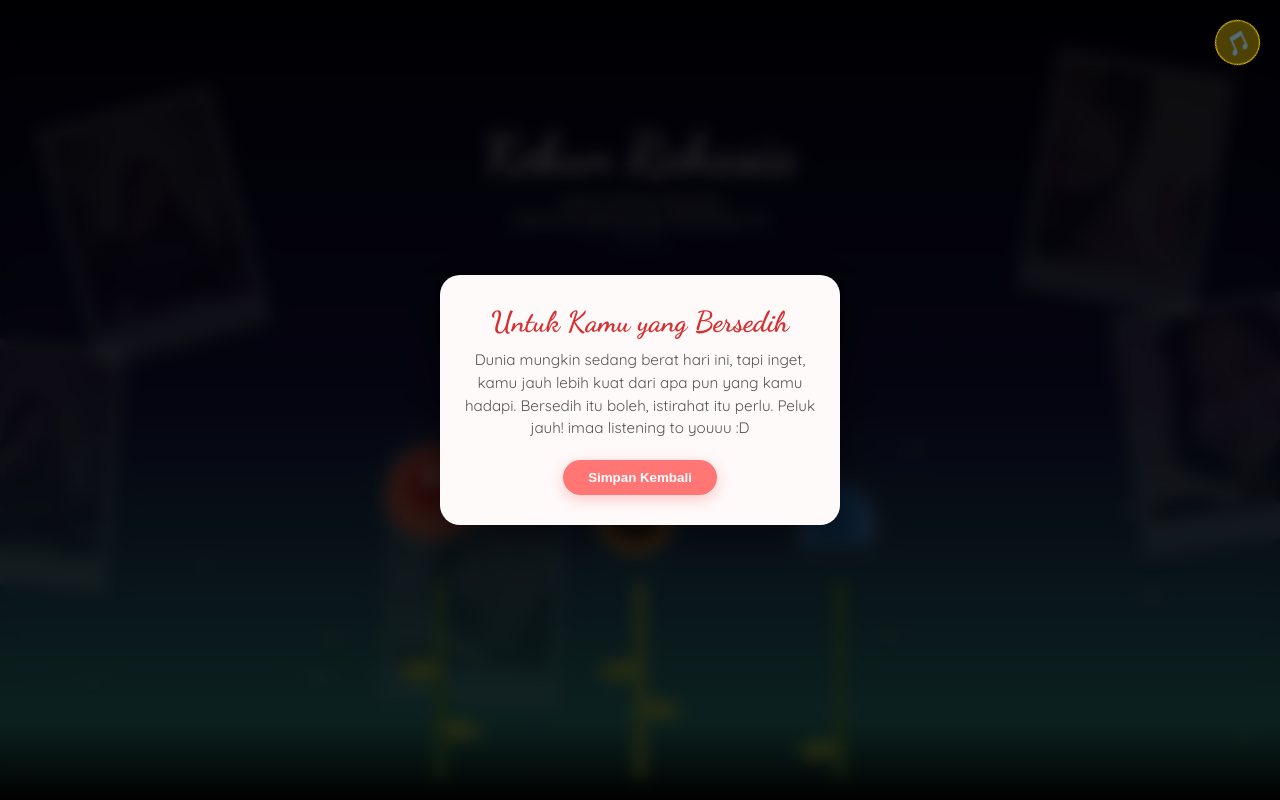
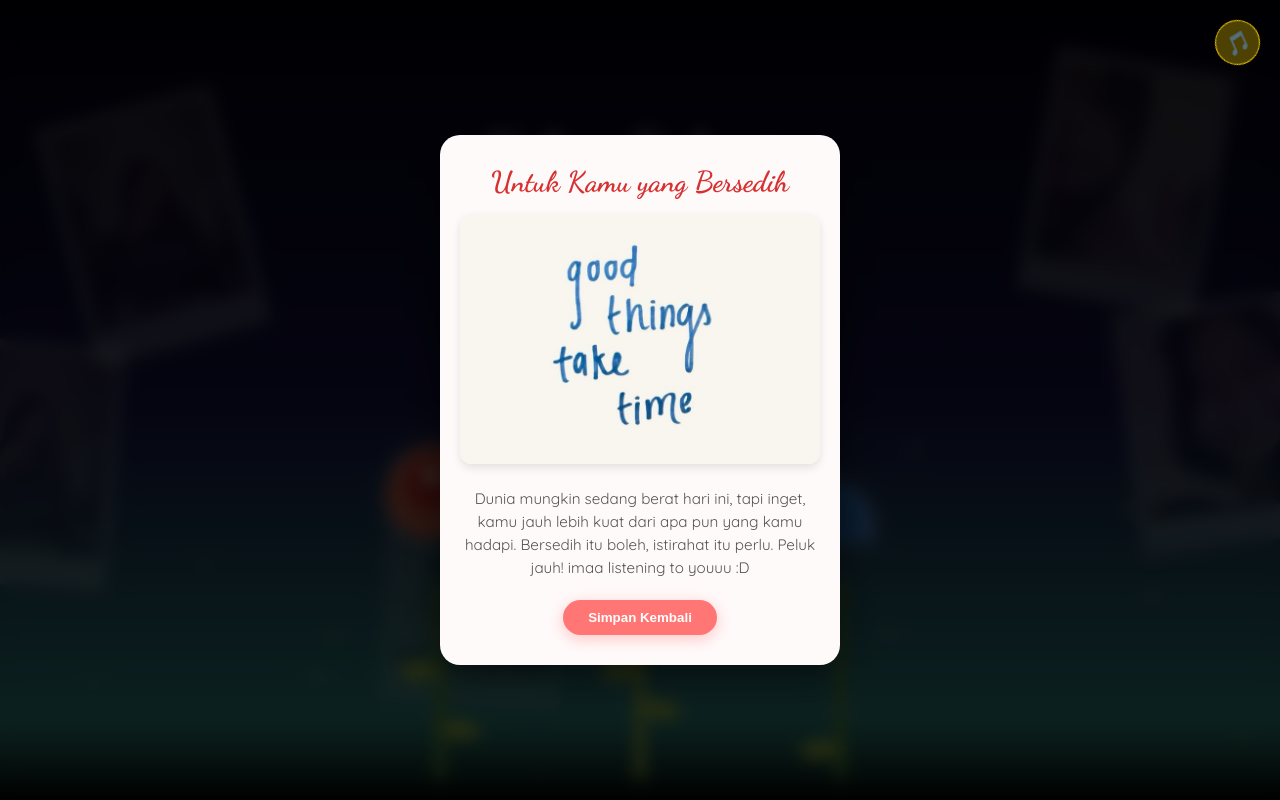
Before and after one commit to Thaakie/TamanBungaGendis, a plain HTML site: page index.html in a window 1280 px wide. Both pictures are taken after a click on the element "Lagi Sedih?". Drawn offline with Linux system fonts and the light colour scheme.

Commit message:
Image New

```diff
--- a/script.js
+++ b/script.js
@@ -1,24 +1,38 @@
+// --- 1. DATA PESAN & GAMBAR (Update di sini) ---
 const letters = {
   sad: {
     title: "Untuk Kamu yang Bersedih",
+    // GANTI link di bawah dengan link gambarmu sendiri
+    image: "assets/ANOTHER.jpg",
     text: "Dunia mungkin sedang berat hari ini, tapi inget, kamu jauh lebih kuat dari apa pun yang kamu hadapi. \n\nBersedih itu boleh, istirahat itu perlu. Peluk jauh! imaa listening to youuu :D",
   },
   happy: {
     title: "Yey! Kamu Senang!",
+    // GANTI link di bawah dengan link gambarmu sendiri
+    image: "assets/ME.jpg",
     text: "Tuhh kan, kalo lagi senang, senyumnya manis banget! hehe. \n\nSimpan energi positif ini baik-baik ya, semoga hari esok juga seindah hari ini. Keep shining kamuu! :p",
   },
   miss: {
     title: "Obat Rindu",
+    // GANTI link di bawah dengan link gambarmu sendiri
+    image: "assets/ANOTHER2.jpg",
     text: "hmm? gapapa koo kalau kamu ngerasa rindu / kangen bisa dengan seseorang atau bahkan sesuatu. \n\nSemogaa hal itu jadi sumber positif dan membaik secepatnya yaa ❤️",
   },
 };
 
+// --- 2. LOGIKA MEMBUKA SURAT ---
 const modal = document.getElementById("modal");
 const content = document.getElementById("content");
 
 function openLetter(mood) {
   const data = letters[mood];
-  content.innerHTML = `<h2>${data.title}</h2><p>${data.text}</p>`;
+  // Di sini kita menambahkan tag <img> sebelum teks
+  // Kita beri class 'modal-image' agar bisa diatur di CSS
+  content.innerHTML = `
+    <h2>${data.title}</h2>
+    <img src="${data.image}" class="modal-image" alt="Foto Kenangan">
+    <p>${data.text}</p>
+  `;
   modal.classList.add("active");
 }
 
@@ -30,6 +44,7 @@ modal.addEventListener("click", (e) => {
   if (e.target === modal) closeLetter();
 });
 
+// --- 3. EFEK FIREFLIES & AUDIO (Tidak ada perubahan) ---
 function createFirefly() {
   const f = document.createElement("div");
   f.className = "firefly";
@@ -46,12 +61,10 @@ function createFirefly() {
 }
 setInterval(createFirefly, 400);
 
-// --- AUDIO CONTROL LOGIC ---
 const music = document.getElementById("bg-music");
 const musicBtn = document.getElementById("musicBtn");
 let isPlaying = false;
 
-// Fungsi Klik Tombol
 function toggleMusic() {
   if (isPlaying) {
     music.pause();
@@ -63,8 +76,6 @@ function toggleMusic() {
   isPlaying = !isPlaying;
 }
 
-// Fitur Auto-Play: Lagu otomatis main saat user klik layar pertama kali
-// (Ini wajib karena browser memblokir autoplay biasa)
 document.body.addEventListener(
   "click",
   function () {
@@ -81,4 +92,4 @@ document.body.addEventListener(
     }
   },
   { once: true }
-); // {once: true} artinya cuma jalan sekali aja pas awal
+);
--- a/style.css
+++ b/style.css
@@ -391,3 +391,18 @@ body {
     transform: rotate(360deg);
   }
 }
+
+/* --- Tambahan CSS untuk Gambar di dalam Modal --- */
+.modal-image {
+  width: 100%; /* Gambar akan memenuhi lebar kartu */
+  max-height: 250px; /* Batasi tingginya agar tidak terlalu panjang di HP */
+  object-fit: cover; /* Agar gambar tidak gepeng/terdistorsi */
+  border-radius: 12px; /* Membuat sudut gambar melengkung */
+  margin-bottom: 20px; /* Jarak antara gambar dan teks di bawahnya */
+  box-shadow: 0 4px 10px rgba(0, 0, 0, 0.1); /* Sedikit bayangan agar timbul */
+}
+
+/* Update sedikit pada .card h2 agar jaraknya pas dengan gambar */
+.card h2 {
+  margin-bottom: 15px; /* Jarak antara Judul dan Gambar */
+}
```
Also changed, not shown: assets/ANOTHER.jpg (added), assets/ANOTHER2.jpg (added), assets/ME.jpg (added).
